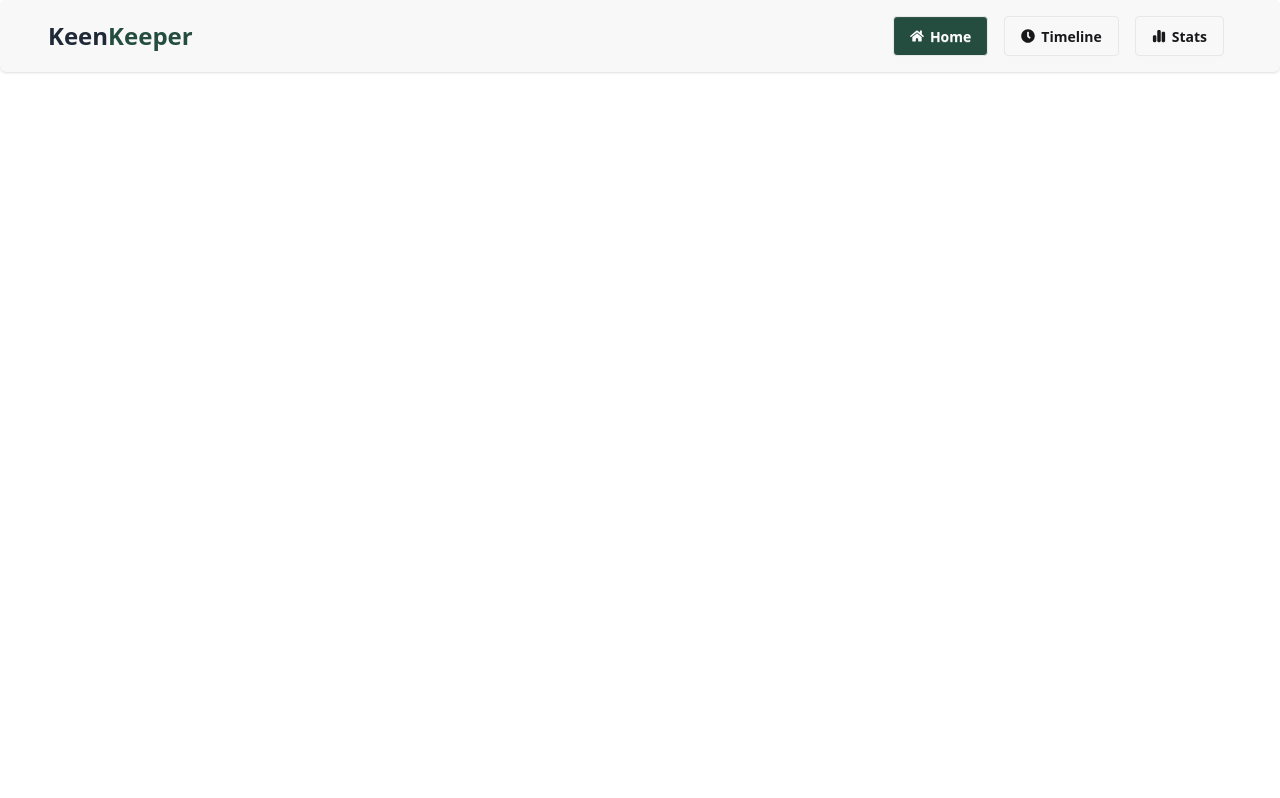
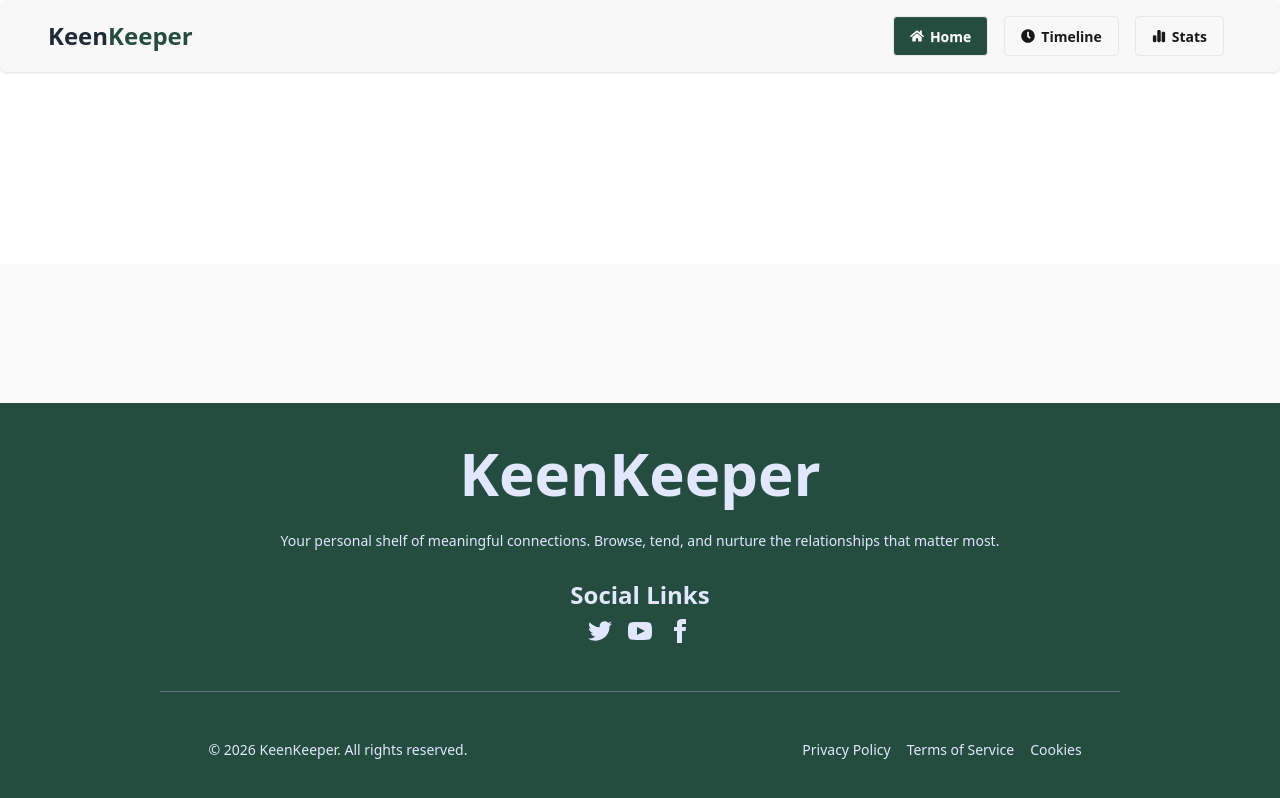
Before and after one commit to mohsin6862/keep-keeper, a Next.js app: page / in a window 1280 px wide. Built offline with nearby package versions, Linux system fonts and the light colour scheme.

Commit message:
Footer added with styles

```diff
--- a/src/Components/Shared/Footer/Footer.jsx
+++ b/src/Components/Shared/Footer/Footer.jsx
@@ -2,9 +2,62 @@
 
 const Footer = () => {
     return (
-        <div>
+        <footer className="footer footer-horizontal footer-center bg-[#244D3F] text-primary-content p-10">
+  <aside>
+    <h1 className='font-semibold text-6xl'>KeenKeeper</h1>
+    <p className="font-light my-5">
+      Your personal shelf of meaningful connections. Browse, tend, and nurture the relationships that matter most.
+    </p>
+    <h4 className='font-semibold text-2xl'>Social Links</h4>
+     <nav>
+    <div className="grid grid-flow-col gap-4">
+      <a>
+        <svg
+          xmlns="http://www.w3.org/2000/svg"
+          width="24"
+          height="24"
+          viewBox="0 0 24 24"
+          className="fill-current">
+          <path
+            d="M24 4.557c-.883.392-1.832.656-2.828.775 1.017-.609 1.798-1.574 2.165-2.724-.951.564-2.005.974-3.127 1.195-.897-.957-2.178-1.555-3.594-1.555-3.179 0-5.515 2.966-4.797 6.045-4.091-.205-7.719-2.165-10.148-5.144-1.29 2.213-.669 5.108 1.523 6.574-.806-.026-1.566-.247-2.229-.616-.054 2.281 1.581 4.415 3.949 4.89-.693.188-1.452.232-2.224.084.626 1.956 2.444 3.379 4.6 3.419-2.07 1.623-4.678 2.348-7.29 2.04 2.179 1.397 4.768 2.212 7.548 2.212 9.142 0 14.307-7.721 13.995-14.646.962-.695 1.797-1.562 2.457-2.549z"></path>
+        </svg>
+      </a>
+      <a>
+        <svg
+          xmlns="http://www.w3.org/2000/svg"
+          width="24"
+          height="24"
+          viewBox="0 0 24 24"
+          className="fill-current">
+          <path
+            d="M19.615 3.184c-3.604-.246-11.631-.245-15.23 0-3.897.266-4.356 2.62-4.385 8.816.029 6.185.484 8.549 4.385 8.816 3.6.245 11.626.246 15.23 0 3.897-.266 4.356-2.62 4.385-8.816-.029-6.185-.484-8.549-4.385-8.816zm-10.615 12.816v-8l8 3.993-8 4.007z"></path>
+        </svg>
+      </a>
+      <a>
+        <svg
+          xmlns="http://www.w3.org/2000/svg"
+          width="24"
+          height="24"
+          viewBox="0 0 24 24"
+          className="fill-current">
+          <path
+            d="M9 8h-3v4h3v12h5v-12h3.642l.358-4h-4v-1.667c0-.955.192-1.333 1.115-1.333h2.885v-5h-3.808c-3.596 0-5.192 1.583-5.192 4.615v3.385z"></path>
+        </svg>
+      </a>
+    </div>
+  </nav>
+  </aside>
+<div className="w-[80%] mx-auto border-t border-gray-500 my-2"></div>
+<div className='grid grid-cols-1 md:grid-cols-2 w-full'>
+     <div className='text-left'><p>© 2026 KeenKeeper. All rights reserved.</p></div>
+     <div className="flex justify-start md:justify-end gap-4 text-sm">
+  <a href="#">Privacy Policy</a>
+  <a href="#">Terms of Service</a>
+  <a href="#">Cookies</a>
+</div>
+</div>
 
-        </div>
+</footer>
     );
 };
 
--- a/src/app/page.js
+++ b/src/app/page.js
@@ -1,7 +1,9 @@
-
+import Image from "next/image";
 
 export default function Home() {
   return (
-  <div></div>
+    <div className="flex flex-col flex-1 items-center justify-center bg-zinc-50 font-sans dark:bg-black">
+
+    </div>
   );
 }
```
